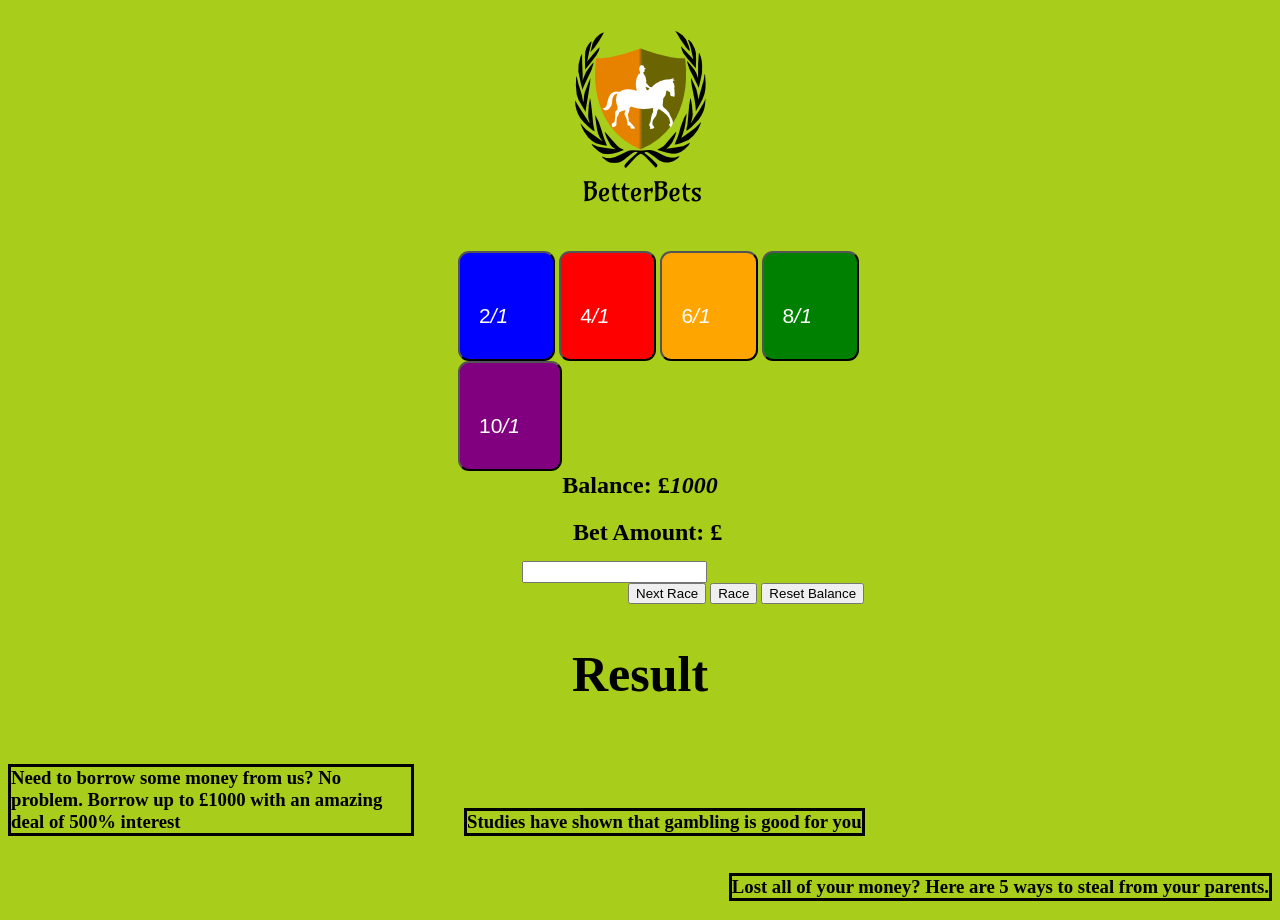
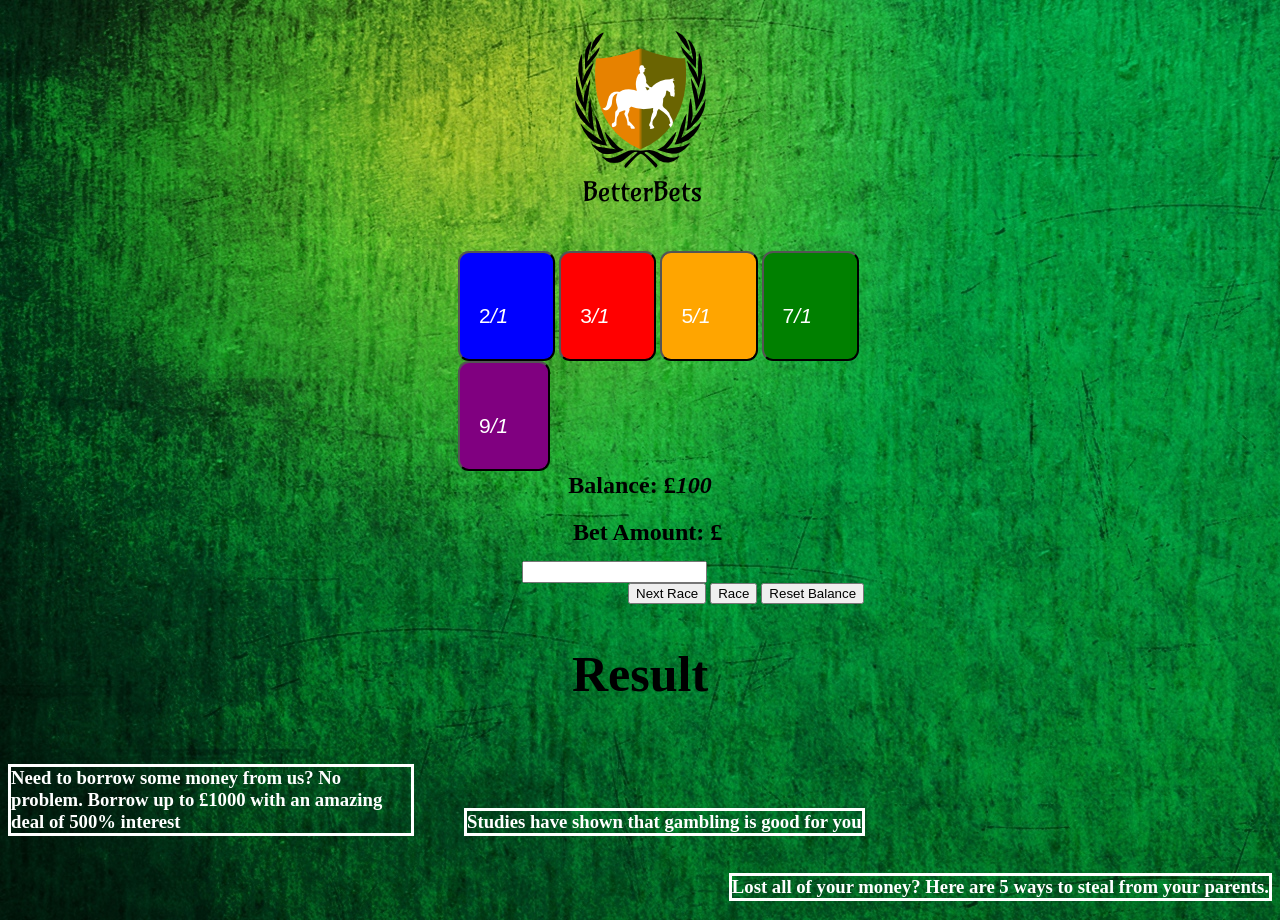
Before and after one commit to Whitmey/Project-1, a PHP site: page / in a window 1280 px wide. Run offline with PHP 8.4, Linux system fonts and the light colour scheme.

Commit message:
working 5

```diff
--- a/css/style.css
+++ b/css/style.css
@@ -1,5 +1,4 @@
 body {
-  background-color: #A8CD1B;
   font-family: 'Gentium Basic', serif;
 }
 h1 {
@@ -118,20 +117,23 @@ h2 {
   margin-right: 50px;
   border-style: solid;
   border-width: 3px;
-  border-color: black;
+  border-color: white;
+  color: white;
 }
 #ad2 {
   border-style: solid;
   border-width: 3px;
-  border-color: black;
+  border-color: white;
   width: 200px
   margin-left: 50px;
+  color: white;
 }
 #ad3 {
   float: right;
   border-style: solid;
   border-width: 3px;
-  border-color: black;
+  border-color: white;
+  color: white;
 }
 #buttons {
   padding-top: 0px;
--- a/index.html
+++ b/index.html
@@ -6,6 +6,7 @@
     <link rel="stylesheet" href="css/style.css" media="screen" title="no title">
   </head>
   <body>
+    <body background="background.jpg">
     <h1><img src="logo.png" alt="" /></h1>
       <div id="horseBoard">
         <button class="button" id="horse1"><p class="block"id="odds1"></p><em class="block">/1</em> </button>
@@ -26,7 +27,7 @@
       <button>Race</button>
       <button id="reset">Reset Balance</button>
     </div>
-    <h2 id="result">Result</h3>
+    <h2 id="result">Result</h2>
     <h3 id="ad1">Need to borrow some money from us? No problem. Borrow up to £1000 with an amazing deal of 500% interest<h3>
     <h3 id="ad2">Studies have shown that gambling is good for you<h3>
     <h3 id="ad3">Lost all of your money? Here are 5 ways to steal from your parents.<h3>
--- a/js/app.js
+++ b/js/app.js
@@ -2,7 +2,7 @@
 // These actions happen when a player clicks on a horse
 var horseChosen;
 var betAmount;
-var balance = 1000;
+var balance = 100;
 document.getElementById("balance").innerHTML = balance;
 
 
@@ -59,16 +59,16 @@ var random = function() {
 
 var winner;
 var findWinner = function() {
-  if (randomNumber < 0.45) {
+  if (randomNumber < 0.35) {
     winner = "horse1";
   }
-  else if (randomNumber > 0.45 && randomNumber < 0.6) {
+  else if (randomNumber > 0.35 && randomNumber < 0.5) {
     winner = "horse2";
   }
-  else if (randomNumber > 0.6 && randomNumber < 0.77) {
+  else if (randomNumber > 0.5 && randomNumber < 0.7) {
     winner = "horse3";
   }
-  else if (randomNumber > 0.77 && randomNumber < 0.9) {
+  else if (randomNumber > 0.7 && randomNumber < 0.9) {
     winner = "horse4";
   }
   else {
@@ -81,37 +81,37 @@ var result = function() {
   if (winner === horseChosen) {
       if (horseChosen === "horse1") {
         var oddsN = document.getElementById("odds1").innerHTML;
-        document.getElementById("result").innerHTML = "Your horse came first and you won" + (betAmount * oddsN);
+        document.getElementById("result").innerHTML = "1st! You won £" + (betAmount * oddsN);
         balance = parseInt(balance) + parseInt(betAmount * oddsN);
         document.getElementById("balance").innerHTML = balance;//add the bet amount to the balance.
       }
       else if (horseChosen === "horse2") {
         var oddsN = document.getElementById("odds2").innerHTML;
-        document.getElementById("result").innerHTML = "Your horse came first and you won" + (betAmount * oddsN);
+        document.getElementById("result").innerHTML = "1st! You won £" + (betAmount * oddsN);
         balance = parseInt(balance) + parseInt(betAmount * oddsN);
         document.getElementById("balance").innerHTML = balance;//add the bet amount to the balance.
       }
       else if (horseChosen === "horse3") {
         var oddsN = document.getElementById("odds3").innerHTML;
-        document.getElementById("result").innerHTML = "Your horse came first and you won" + (betAmount * oddsN);
+        document.getElementById("result").innerHTML = "1st! You won £" + (betAmount * oddsN);
         balance = parseInt(balance) + parseInt(betAmount * oddsN);
         document.getElementById("balance").innerHTML = balance;
       }
       else if (horseChosen === "horse4") {
         var oddsN = document.getElementById("odds4").innerHTML;
-        document.getElementById("result").innerHTML = "Your horse came first and you won" + (betAmount * oddsN);
+        document.getElementById("result").innerHTML = "1st! You won £" + (betAmount * oddsN);
         balance = parseInt(balance) + parseInt(betAmount * oddsN);
         document.getElementById("balance").innerHTML = balance;
       }
       else if (horseChosen === "horse5") {
         var oddsN = document.getElementById("odds5").innerHTML;
-        document.getElementById("result").innerHTML = "Your horse came first and you won" + (betAmount * oddsN);
+        document.getElementById("result").innerHTML = "1st! You won £" + (betAmount * oddsN);
         balance = parseInt(balance) + parseInt(betAmount * oddsN);
         document.getElementById("balance").innerHTML = balance;
     }
   }
   else if (winner !== horseChosen) {
-    document.getElementById("result").innerHTML = "Your horse came last and you lost" + betAmount;
+    document.getElementById("result").innerHTML = "You Lost! £" + betAmount;
     balance = parseInt(balance) - parseInt(betAmount);
     console.log(balance);
     document.getElementById("balance").innerHTML = balance;//subtract the bet amount from the balance.
@@ -120,12 +120,13 @@ var result = function() {
 
 var assignOdds = function() {
   document.getElementById("odds1").innerHTML = 2;
-  document.getElementById("odds2").innerHTML = 4;
-  document.getElementById("odds3").innerHTML = 6;
-  document.getElementById("odds4").innerHTML = 8;
-  document.getElementById("odds5").innerHTML = 10;
+  document.getElementById("odds2").innerHTML = 3;
+  document.getElementById("odds3").innerHTML = 5;
+  document.getElementById("odds4").innerHTML = 7;
+  document.getElementById("odds5").innerHTML = 9;
 };
 assignOdds();
 
+
 // write a program or adapt the find winner function so that the odds change according to how high the number is.
 // or rewrite the chosen winner program to incorporate the odds variation.
```
Also changed, not shown: background.jpg (added).
